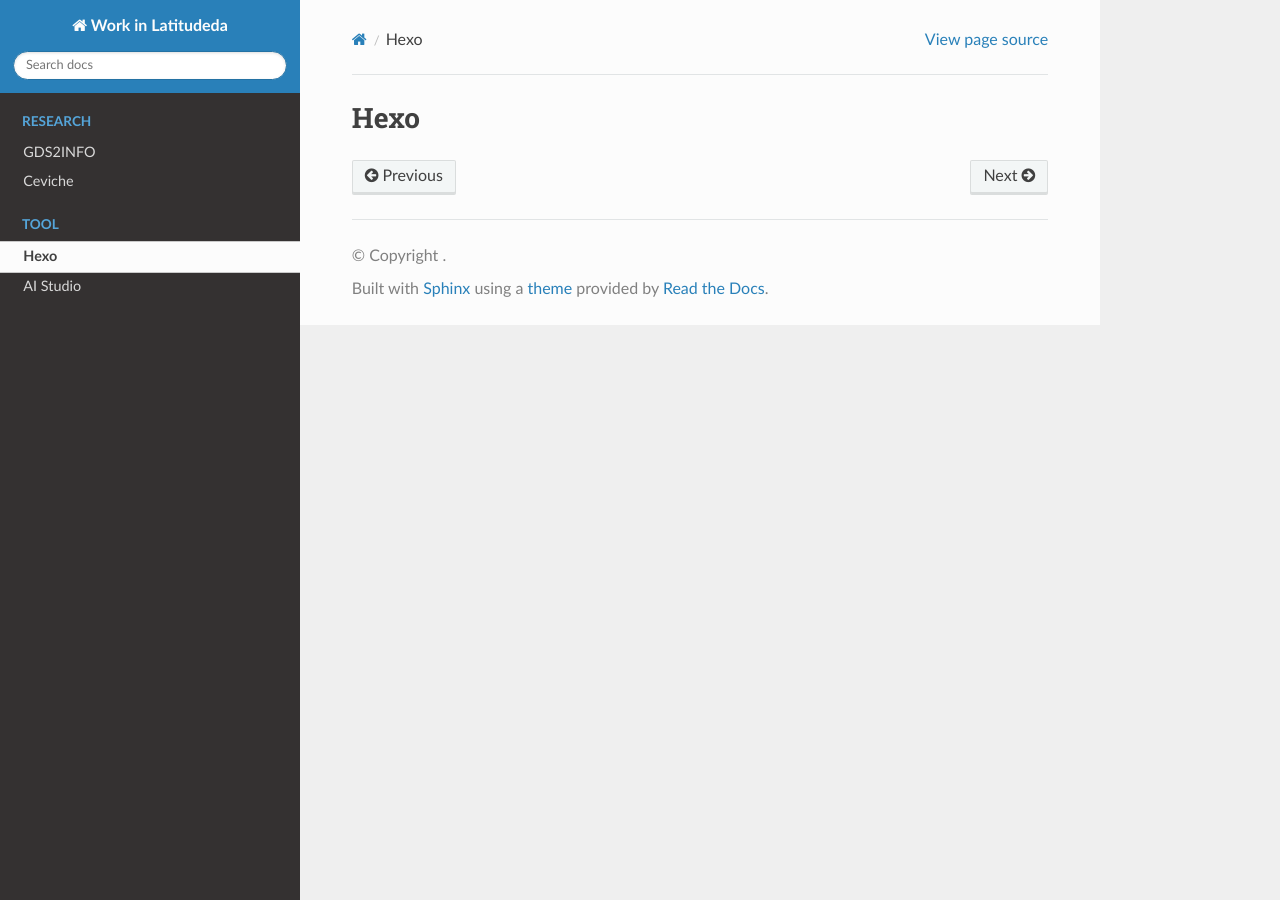
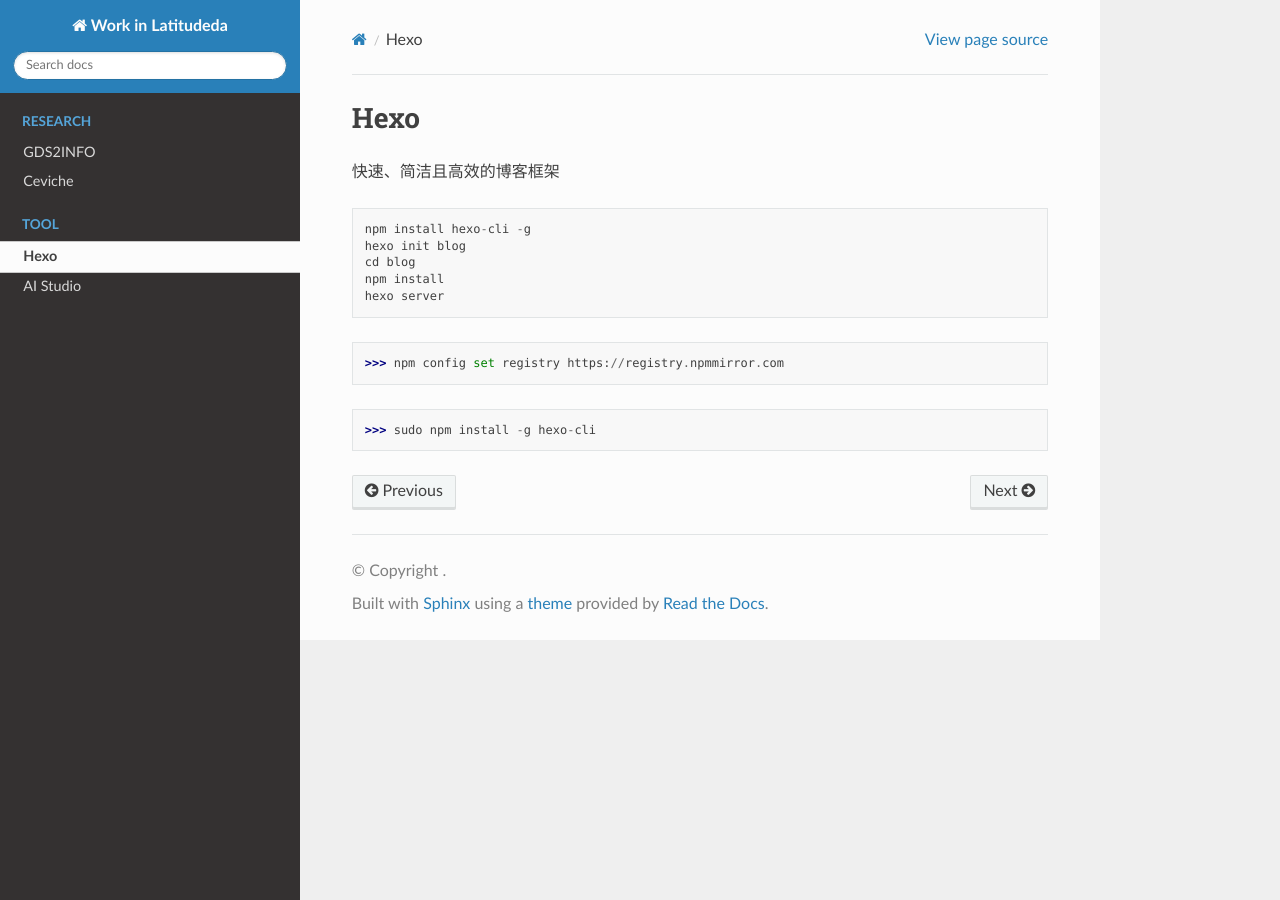
Before and after one commit to lovewhisper/StudyInLDA, a Sphinx documentation site: the page built from docs/01_DailyTool/101_hexo.rst, in a window 1280 px wide. Built offline with Sphinx 7.4.7 and the Read the Docs theme 2.0.0, drawn with Linux system fonts in a browser that asks for light colours.

Commit message:
20240902

```diff
--- a/docs/01_DailyTool/101_hexo.rst
+++ b/docs/01_DailyTool/101_hexo.rst
@@ -1,2 +1,16 @@
 Hexo
 ====================================
+
+快速、简洁且高效的博客框架
+
+.. code-block::
+
+    npm install hexo-cli -g
+    hexo init blog
+    cd blog
+    npm install
+    hexo server
+
+>>> npm config set registry https://registry.npmmirror.com
+
+>>> sudo npm install -g hexo-cli
```
